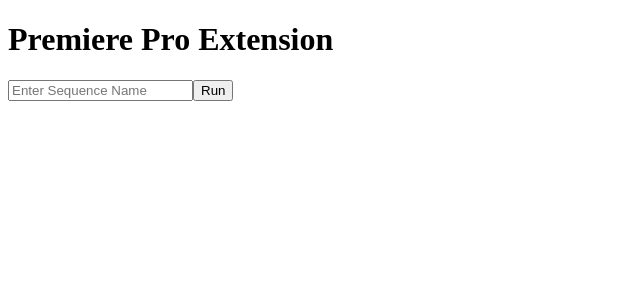
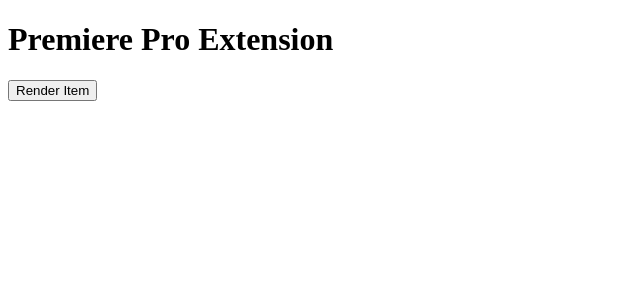
Before and after one commit to notorcus/shortcut-extension, a React app: page / in a window 1280 px wide. Shown: the top 300 px of the page, without its empty margins (0-640 px from the left). Built offline with nearby package versions, Linux system fonts and the light colour scheme; the HTML template or start-up script is replaced by a standard one.

Commit message:
add render item button
Remove RunButton and TextInput and replaced with RenderButton. Alerts selected clip in timeline when RenderButton clicked.

```diff
--- a/src/App.tsx
+++ b/src/App.tsx
@@ -1,36 +1,19 @@
 //App.tsx
-import React, { useState } from 'react';
-import RunButton from './components/RunButton';
-import TextInput from './components/TextInput';
+import React from 'react';
+import RenderButton from './components/RenderButton';
 
 const App: React.FC = () => {
-  const [sequenceName, setSequenceName] = useState('');
-
-  const handleInputChange = (event: React.ChangeEvent<HTMLInputElement>) => {
-    setSequenceName(event.target.value);
-  };
-
-  const handleCheckSequenceClick = () => {
+  const handleRenderClick = () => {
     const csInterface = new CSInterface();
-
-    console.log("Sequence Name to check: ", sequenceName);
-    const script = `$.runScript.checkSequenceExists("${sequenceName}")`;
-
-    csInterface.evalScript(script, (result: any) => {
-      console.log("ExtendScript Result: ", result);
+    csInterface.evalScript(`$.runScript.alertSelectedItemName()`, (result: any) => {
+        console.log("Selected Item: ", result);
     });
-  };
-
+};
 
   return (
     <div>
       <h1>Premiere Pro Extension</h1>
-      <TextInput
-        value={sequenceName}
-        onChange={setSequenceName}
-        placeholder="Enter Sequence Name"
-      />
-      <RunButton onClick={handleCheckSequenceClick} />
+      <RenderButton onClick={handleRenderClick} />
     </div>
   );
 };
--- /dev/null
+++ b/src/components/RenderButton.tsx
@@ -0,0 +1,12 @@
+//RenderButton.tsx
+import React from 'react';
+
+interface RenderButtonProps {
+  onClick: () => void;
+}
+
+const RenderButton: React.FC<RenderButtonProps> = ({ onClick }) => {
+  return <button onClick={onClick}>Render Item</button>;
+};
+
+export default RenderButton;
--- a/src/components/RunButton.tsx
+++ /dev/null
@@ -1,13 +0,0 @@
-import React from 'react';
-
-interface RunButtonProps {
-  onClick: () => void;
-}
-
-const RunButton: React.FC<RunButtonProps> = ({ onClick }) => {
-  return (
-    <button onClick={onClick}>Run</button>
-  );
-};
-
-export default RunButton;
--- a/src/components/TextInput.tsx
+++ /dev/null
@@ -1,20 +0,0 @@
-import React from 'react';
-
-interface TextInputProps {
-  value: string;
-  onChange: (value: string) => void; // Define an onChange event handler to capture input changes
-  placeholder?: string; // Optional placeholder text
-}
-
-const TextInput: React.FC<TextInputProps> = ({ value, onChange, placeholder }) => {
-  return (
-    <input
-      type="text"
-      value={value}
-      onChange={(e) => onChange(e.target.value)}
-      placeholder={placeholder}
-    />
-  );
-};
-
-export default TextInput;
```
Also changed, not shown: 1 other file (tests, documents, lock files or other folders).
